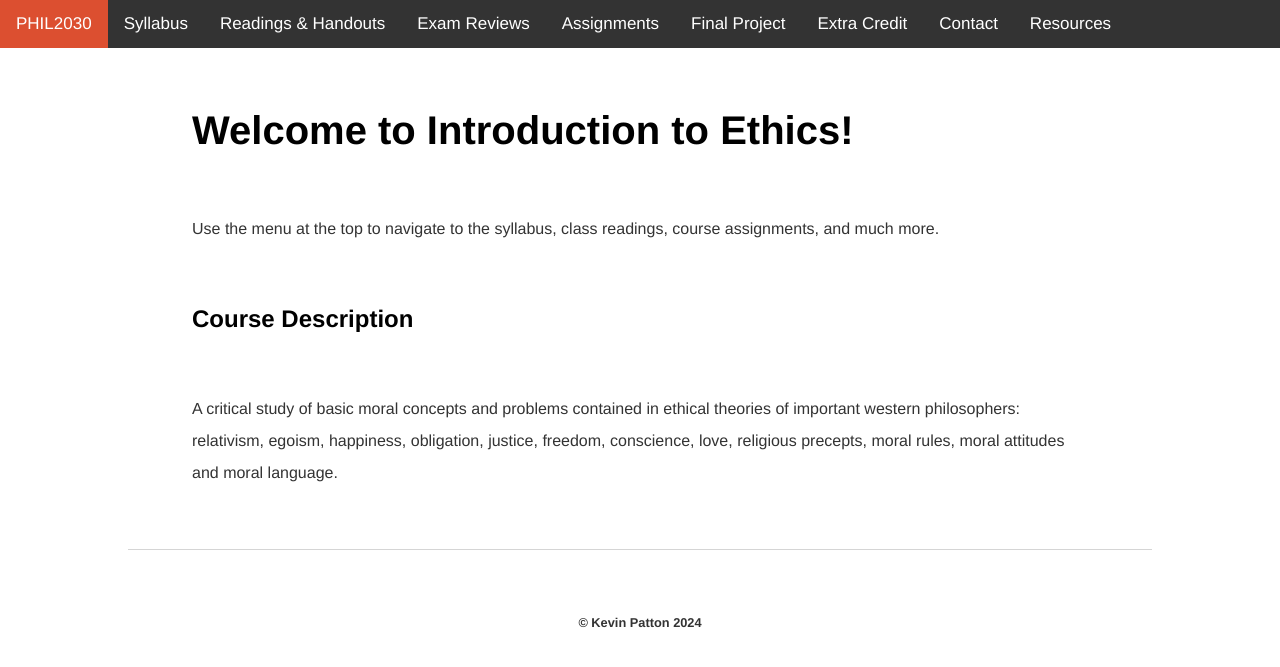
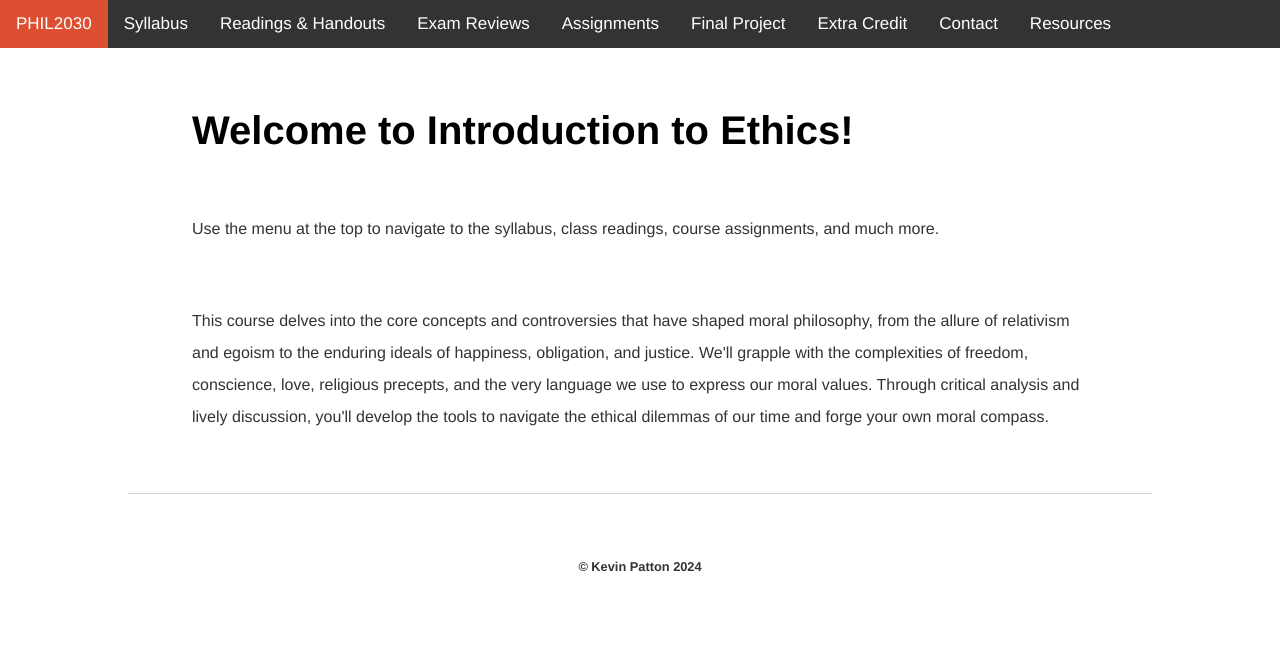
Before and after one commit to kevinjpatton/kevinjpatton.github.io, a Jekyll site: the page built from teaching/phil_2030/index.html, in a window 1280 px wide. Shown: the top 667 px of the page. Built offline with Jekyll 4.4.1, drawn with Linux system fonts in a browser that asks for light colours; Markdown is read by kramdown in place of the engine named in the settings.

Commit message:
Update index.html

```diff
--- a/teaching/phil_2030/index.html
+++ b/teaching/phil_2030/index.html
@@ -4,5 +4,4 @@ title: PHIL2030 - Home
 ---
 <h1>Welcome to Introduction to Ethics!</h1>
 <p>Use the menu at the top to navigate to the syllabus, class readings, course assignments, and much more.</p>
-<h2>Course Description</h2>
-<p>A critical study of basic moral concepts and problems contained in ethical theories of important western philosophers: relativism, egoism, happiness, obligation, justice, freedom, conscience, love, religious precepts, moral rules, moral attitudes and moral language.</p>
+<p>This course delves into the core concepts and controversies that have shaped moral philosophy, from the allure of relativism and egoism to the enduring ideals of happiness, obligation, and justice. We'll grapple with the complexities of freedom, conscience, love, religious precepts, and the very language we use to express our moral values. Through critical analysis and lively discussion, you'll develop the tools to navigate the ethical dilemmas of our time and forge your own moral compass.</p>
```
